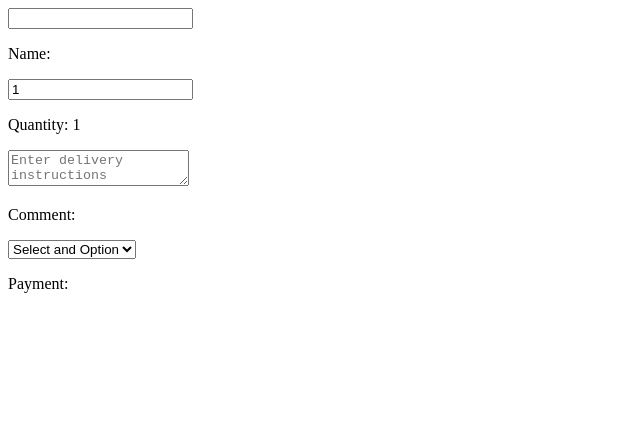
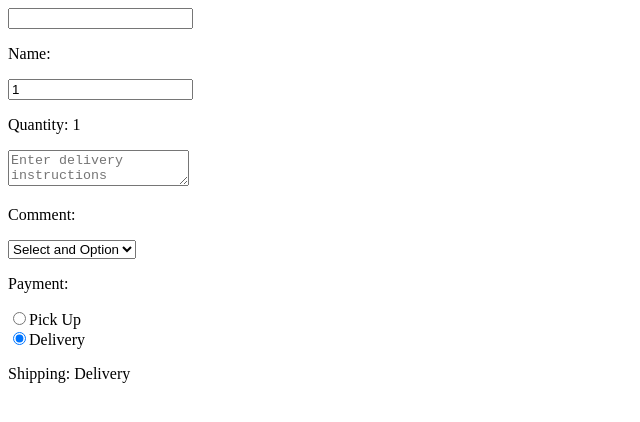
Before and after one commit to JL-Agbalo/bro_code_tutorial, a React (Vite) app: page / in a window 1280 px wide. Shown: the top 422 px of the page, without its empty margins (0-640 px from the left). Built offline with nearby package versions, Linux system fonts and the light colour scheme.

Commit message:
adding radio change

```diff
--- a/src/MyComponent2.jsx
+++ b/src/MyComponent2.jsx
@@ -5,6 +5,7 @@ function MyComponent2() {
     const [quantity, setQuantity] = useState(1)
     const [comment, setComment] = useState("")
     const [payment, setPayment] = useState()
+    const [shipping, setShipping] = useState("Delivery")
 
     function handleNameChange(event){
         setName(event.target.value)
@@ -20,6 +21,10 @@ function MyComponent2() {
 
     function handlepaymentChange(event){
         setPayment(event.target.value)
+    }
+
+    function handleShippingChange(event){
+        setShipping(event.target.value)
     }
     return (
     <div>
@@ -37,6 +42,19 @@ function MyComponent2() {
             <option value="Giftcard">Gift Card</option>
         </select>
         <p>Payment: {payment}</p>
+
+        <label htmlFor="">
+            <input type="radio" value="Pick Up" checked={shipping =="Pick Up"}
+                onChange={handleShippingChange}/>
+            Pick Up
+        </label>
+        <br></br>
+        <label htmlFor="">
+        <input type="radio" value="Delivery" checked={shipping =="Delivery"}
+                onChange={handleShippingChange}/>
+            Delivery
+        </label>
+        <p>Shipping: {shipping}</p>
     </div>
   )
 }
```
